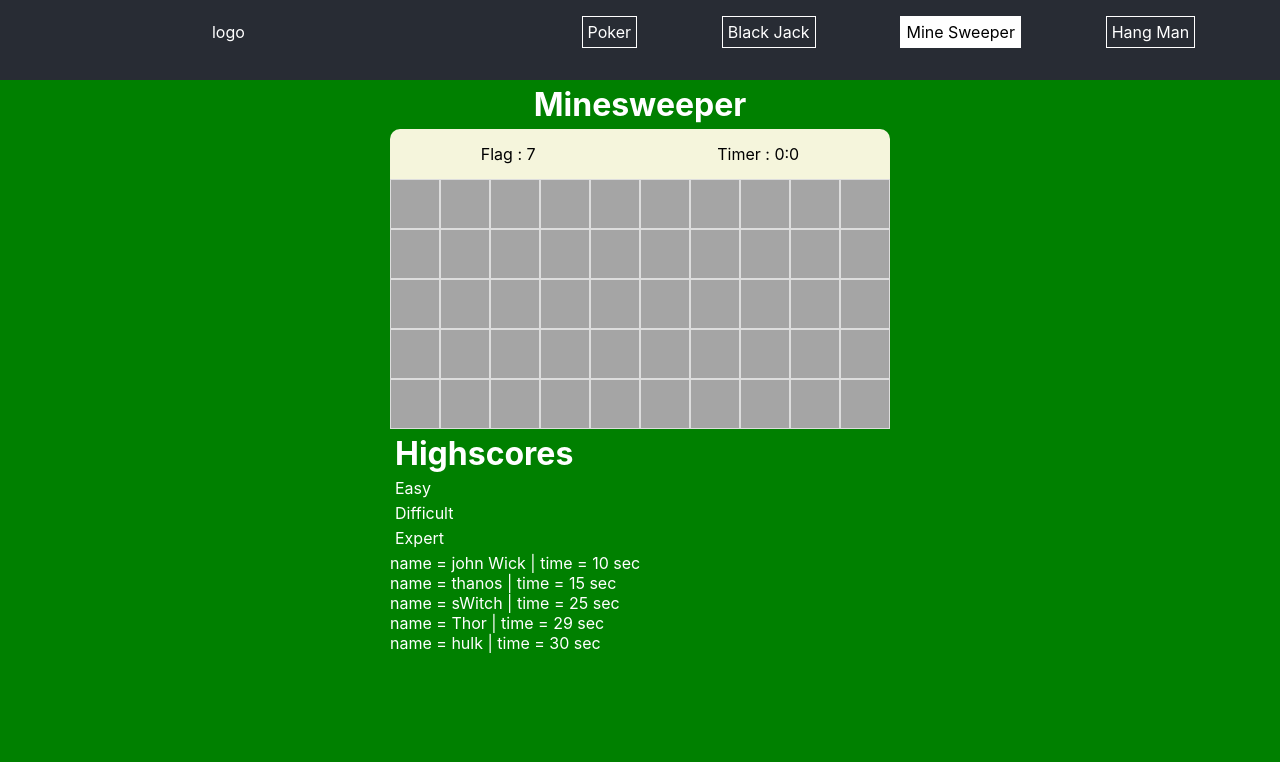
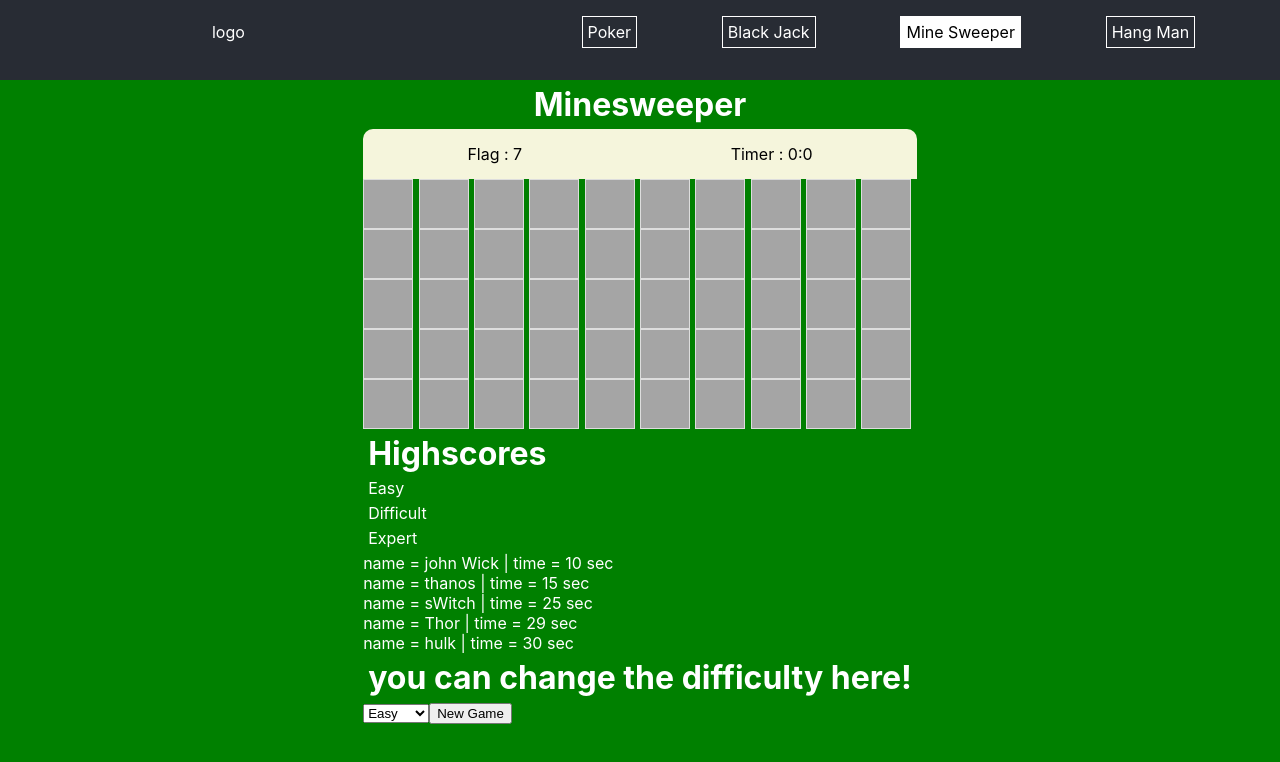
Before and after one commit to olsiq/trivial-games, a React (Create React App) app: page / in a window 1280 px wide. Shown: the top 762 px of the page. Built offline with nearby package versions, Linux system fonts and the light colour scheme.

Commit message:
levels selection feature

```diff
--- a/src/components/games/Game.js
+++ b/src/components/games/Game.js
@@ -4,6 +4,7 @@
 import { Hangman } from "./hangman";
 import { Poker } from "./poker";
 import { MineSweeper } from "./minesweeper";
+import { BlackJack } from "./blackJack";
 import { activeSelector } from "../../redux";
 
 export const Game = () => {
@@ -13,7 +14,7 @@
       {isActive === "Poker" && <Poker />}
       {isActive === "Hang Man" && <Hangman />}
       {isActive === "Mine Sweeper" && <MineSweeper />}
-      {/* {isActive === "Black Jack" && <BlackJack />} */}
+      {isActive === "Black Jack" && <BlackJack />}
     </div>
   );
 };
--- /dev/null
+++ b/src/components/games/blackJack/BlackJack.jsx
@@ -0,0 +1,5 @@
+import React from "react";
+
+export const BlackJack = () => {
+  return <h1>BlackJack under Construction</h1>;
+};
--- /dev/null
+++ b/src/components/games/blackJack/index.js
@@ -0,0 +1,2 @@
+import { BlackJack } from "./BlackJack";
+export { BlackJack };
--- a/src/components/games/minesweeper/MineSweeper.jsx
+++ b/src/components/games/minesweeper/MineSweeper.jsx
@@ -1,4 +1,5 @@
 import React from "react";
+import { Levels } from "./levels";
 import { MineField } from "./mineField";
 import { Scores } from "./score";
 export const MineSweeper = () => {
@@ -6,6 +7,7 @@
     <div>
       <MineField />
       <Scores />
+      <Levels />
     </div>
   );
 };
--- /dev/null
+++ b/src/components/games/minesweeper/levels/Levels.jsx
@@ -0,0 +1,33 @@
+import React, { useState } from "react";
+import { useDispatch, useSelector } from "react-redux";
+import { levelSelector } from "../../../../redux";
+export const Levels = () => {
+  const dispatch = useDispatch();
+  const level = useSelector(levelSelector);
+  const [activeLevel, setActiveLevel] = useState(level);
+  const options = [
+    { value: "easy", label: "Easy" },
+    { value: "difficult", label: "Difficult" },
+    { value: "expert", label: "Expert" },
+  ];
+  const changeLevel = (e) => {
+    setActiveLevel(e.target.value);
+  };
+  const showOptions = options.map((option, index) => (
+    <option key={index} value={option.value} label={option.label} />
+  ));
+
+  const startNewGame = () => {
+    // dispatch(newGame(activeLevel));
+  };
+  return (
+    <div>
+      <h1>you can change the difficulty here!</h1>
+
+      <select value={activeLevel} onChange={changeLevel}>
+        {showOptions}
+      </select>
+      <button onClick={startNewGame}> New Game </button>
+    </div>
+  );
+};
--- /dev/null
+++ b/src/components/games/minesweeper/levels/index.js
@@ -0,0 +1,2 @@
+import { Levels } from "./Levels";
+export { Levels };
```
